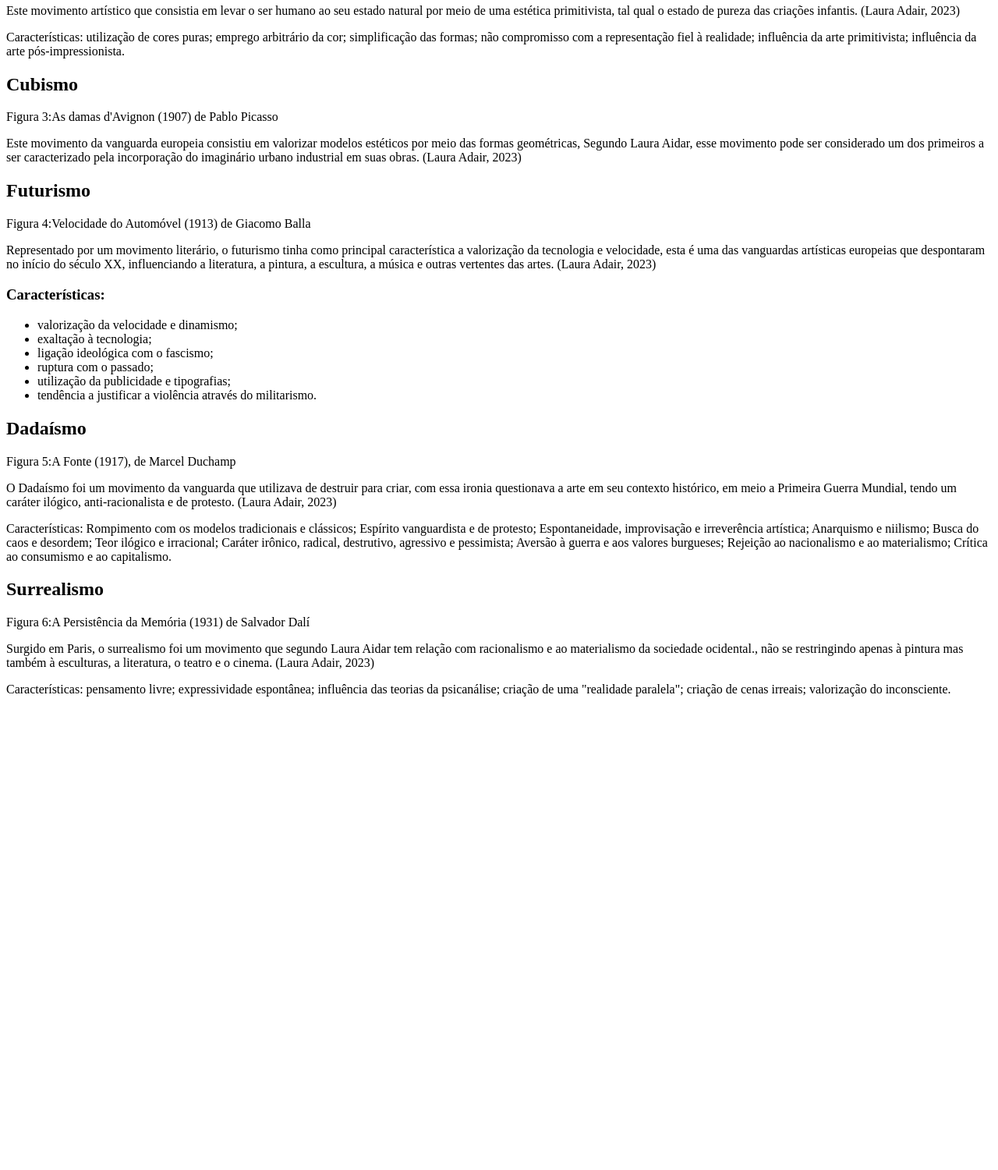
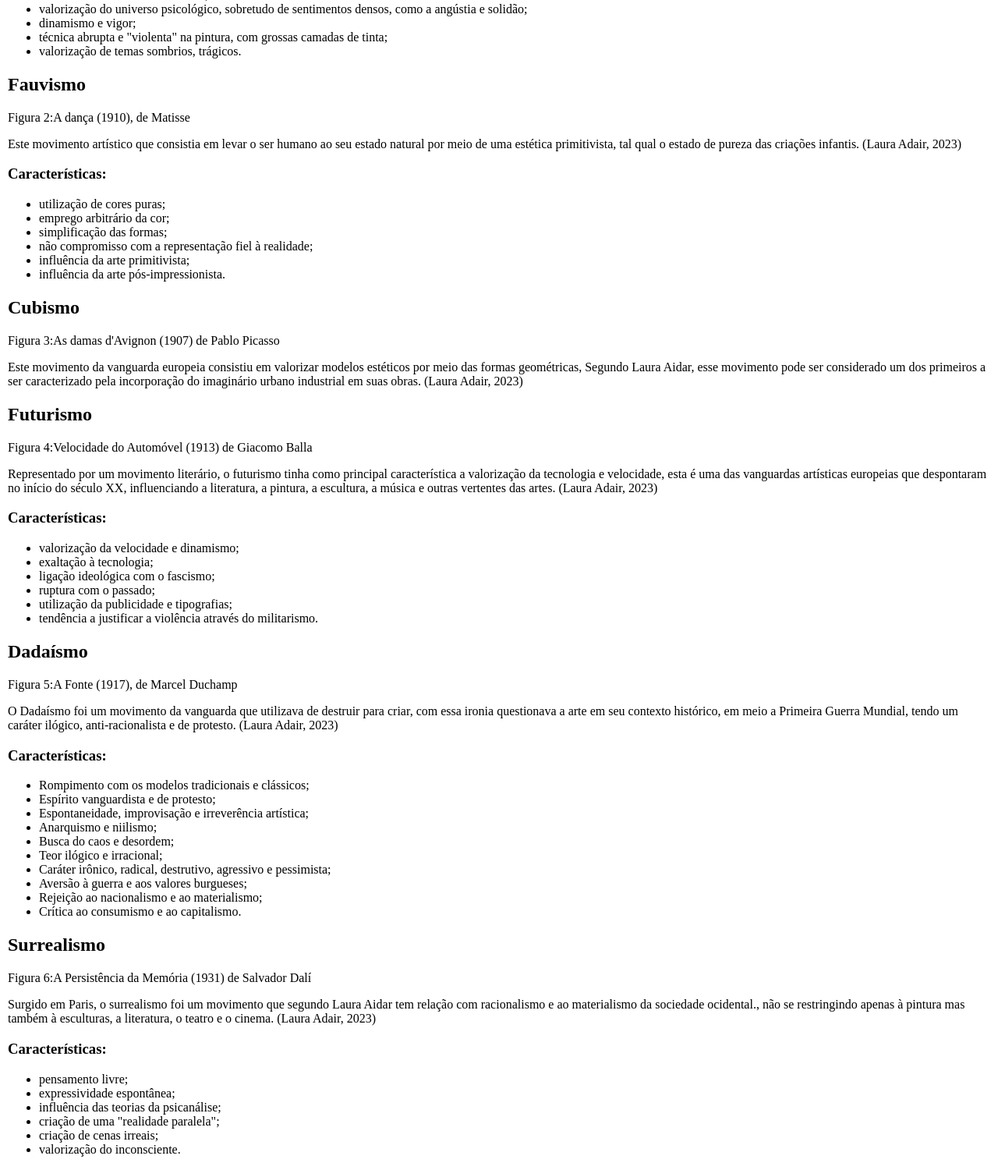
Before and after one commit to leiladasilva/trabalho-de-PI, a plain HTML site: page Vanguarda.html in a window 1280 px wide. Shown: the part 800-2300 px from the top of the page at 78% size. Before the commit the page ends 1701 px from the top, so only its background shows below. Drawn offline with Linux system fonts and the light colour scheme.

Commit message:
atualização css do site

```diff
--- a/Vanguarda.html
+++ b/Vanguarda.html
@@ -11,9 +11,11 @@
 </head>
 
 <body>
-    <div class="item1">
-        <header> </header>
+    <div class="header">
+        <header><h1 style="margin: 0%;">Vart</h1></header>
+
     </div>
+    <div class="grid-container">
     <div class="item2">
         <nav>
             <a href="http://"></a>
@@ -61,12 +63,13 @@
     vem como uma oposição a outro movimento, o impressionismo. (Laura Adair, 2023)</p>
 
     <h3>Características:</h3>
-    contraste e intensidade cromática;
-    valorização do universo psicológico, sobretudo de sentimentos densos, como a angústia e solidão;
-    dinamismo e vigor;
-    técnica abrupta e "violenta" na pintura, com grossas camadas de tinta;
-    valorização de temas sombrios, trágicos.
-
+    <ul>
+    <li>contraste e intensidade cromática;</li>
+    <li>valorização do universo psicológico, sobretudo de sentimentos densos, como a angústia e solidão;</li>
+    <li>dinamismo e vigor;</li>
+    <li>técnica abrupta e "violenta" na pintura, com grossas camadas de tinta;</li>
+    <li>valorização de temas sombrios, trágicos.</li>
+    </ul>
     <h2>Fauvismo</h2>
 
     Figura 2:A dança (1910), de Matisse
@@ -74,14 +77,15 @@
     <p>Este movimento artístico que consistia em levar o ser humano ao seu estado natural por meio de uma estética
     primitivista, tal qual o estado de pureza das criações infantis. (Laura Adair, 2023)</p>
 
-    Características:
-    utilização de cores puras;
-    emprego arbitrário da cor;
-    simplificação das formas;
-    não compromisso com a representação fiel à realidade;
-    influência da arte primitivista;
-    influência da arte pós-impressionista.
-
+    <h3>Características:</h3>
+    <ul>
+    <li>utilização de cores puras;</li>
+    <li>emprego arbitrário da cor;</li>
+    <li>simplificação das formas;</li>
+    <li>não compromisso com a representação fiel à realidade;</li>
+    <li>influência da arte primitivista;</li>
+    <li>influência da arte pós-impressionista.</li>
+    </ul>
     <h2>Cubismo</h2>
 
     Figura 3:As damas d'Avignon (1907) de Pablo Picasso
@@ -117,18 +121,19 @@
     seu contexto histórico, em meio a Primeira Guerra Mundial, tendo um caráter ilógico, anti-racionalista e de
     protesto. (Laura Adair, 2023)</p>
 
-    Características:
-    Rompimento com os modelos tradicionais e clássicos;
-    Espírito vanguardista e de protesto;
-    Espontaneidade, improvisação e irreverência artística;
-    Anarquismo e niilismo;
-    Busca do caos e desordem;
-    Teor ilógico e irracional;
-    Caráter irônico, radical, destrutivo, agressivo e pessimista;
-    Aversão à guerra e aos valores burgueses;
-    Rejeição ao nacionalismo e ao materialismo;
-    Crítica ao consumismo e ao capitalismo.
-
+    <h3>Características:</h3>
+    <ul>
+    <li>Rompimento com os modelos tradicionais e clássicos;</li>
+    <li>Espírito vanguardista e de protesto;</li>
+    <li>Espontaneidade, improvisação e irreverência artística;</li>
+    <li>Anarquismo e niilismo;</li>
+    <li>Busca do caos e desordem;</li>
+    <li>Teor ilógico e irracional;</li>
+    <li>Caráter irônico, radical, destrutivo, agressivo e pessimista;</li>
+    <li>Aversão à guerra e aos valores burgueses;</li>
+    <li>Rejeição ao nacionalismo e ao materialismo;</li>
+    <li>Crítica ao consumismo e ao capitalismo.</li>
+    </ul>
    <h2>Surrealismo</h2>
 
     Figura 6:A Persistência da Memória (1931) de Salvador Dalí
@@ -137,13 +142,15 @@
     materialismo da sociedade ocidental., não se restringindo apenas à pintura mas também à esculturas, a literatura, o
     teatro e o cinema. (Laura Adair, 2023)</p>
 
-    Características:
-    pensamento livre;
-    expressividade espontânea;
-    influência das teorias da psicanálise;
-    criação de uma "realidade paralela";
-    criação de cenas irreais;
-    valorização do inconsciente.
+    <h3>Características:</h3>
+    <ul>
+    <li>pensamento livre;</li>
+    <li>expressividade espontânea;</li>
+    <li>influência das teorias da psicanálise;</li>
+    <li>criação de uma "realidade paralela";</li>
+    <li>criação de cenas irreais;</li>
+    <li>valorização do inconsciente.</li>
+    </ul>
 </main>
 </div>
 </body>
--- a/estilo.css
+++ b/estilo.css
@@ -1,5 +1,46 @@
 @charset "UTF-8";
-header{
-    background-image: girassol;
-    opacity: 0.5;
-}
+.header {
+    grid-area: header ;
+    background-color: rgb(72, 0, 139);
+    margin-top: 0%;
+    text-align: center;
+  }
+
+  .nav{
+    grid-area: menu;
+  }
+
+  .main{
+    grid-area: main;
+  }
+
+  .item4 {
+    grid-area: right;
+  }
+
+  .footer{
+    grid-area: footer;
+  }
+
+  .grid-container {
+    display: grid;
+    grid-template-areas:
+      'header header header header header header'
+      'menu menu menu menu menu menu'
+      'left left main main main right right'
+      'footer footer footer footer footer';
+    gap: 10px;
+    background-color: #ffffff;
+    padding: 10px;
+    margin: 0%;
+  }
+
+  .grid-container>div {
+    background-color: rgba(255, 255, 255, 0.8);
+    padding: 20px 0;
+    font-size: 16px;
+    margin: 0%;
+  }
+  body{
+    margin: 0%;
+  }
```
Also changed, not shown: index.html (+7 -3 lines), fotos/apersistenciadamemoria.webp (added), fotos/dama.webp (added), fotos/danca.webp (added), fotos/fonte.webp (added), fotos/grito.webp (added), fotos/vangogh.webp (added), fotos/velocidade.webp (added).
